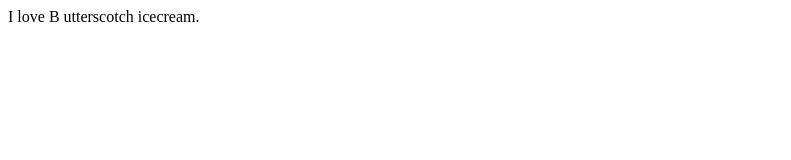
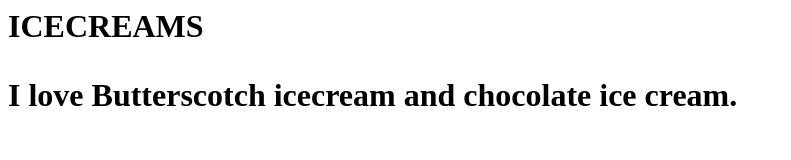
Before and after one commit to surbhinaik/Sur-data, a plain HTML site: page index.html in a window 1280 px wide. Shown: the whole page, without its empty margins (0-791 px from the left). Drawn offline with Linux system fonts and the light colour scheme.

Commit message:
added h1 tag to index.html

```diff
--- a/index.html
+++ b/index.html
@@ -1,5 +1,5 @@
 <html>
 <title>This is our Website.</title>
-<p> I love B
-utterscotch icecream.
+<h1> ICECREAMS
+<p> I love Butterscotch icecream and chocolate ice cream. </p>
 </html>
```
